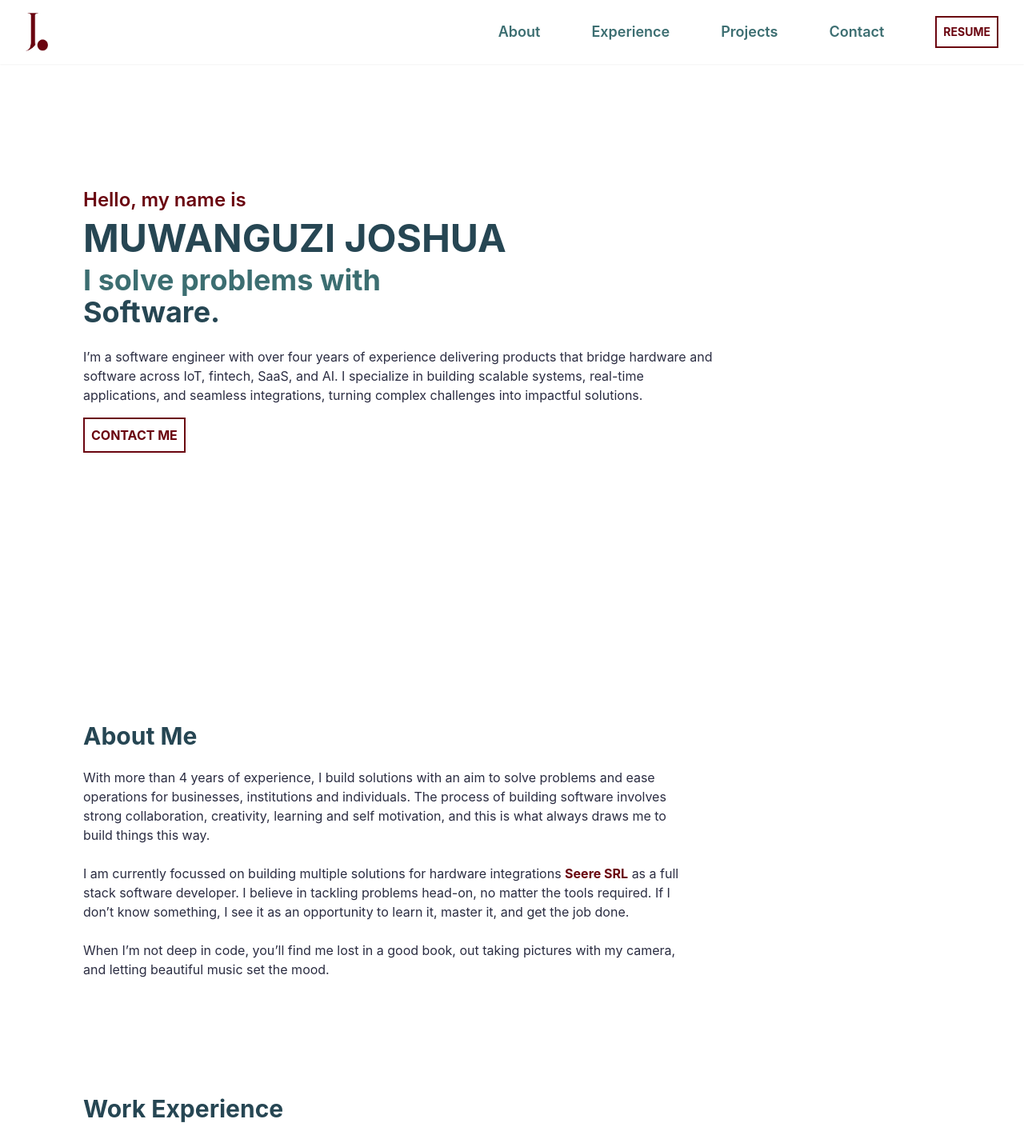
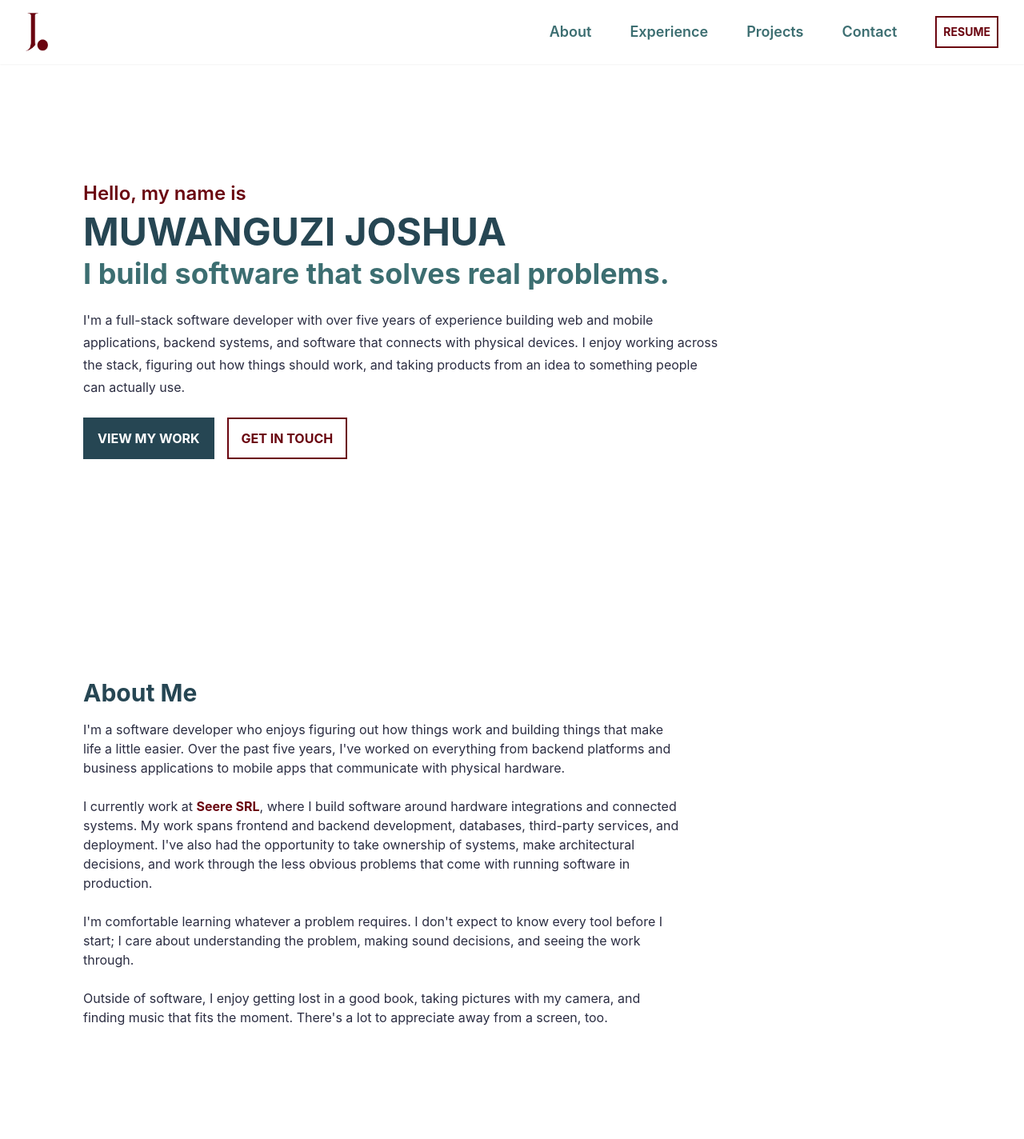
Before and after one commit to Joshuamjv2/portfolio-v1, a Next.js app: page / in a window 1280 px wide. Shown: the top 1424 px of the page at 80% size. Built offline with nearby package versions, Linux system fonts and the light colour scheme.

Commit message:
Refactor Navigation component for improved readability

```diff
--- a/components/Navigation/Navigation.js
+++ b/components/Navigation/Navigation.js
@@ -1,137 +1,243 @@
-import Image from "next/image"
-import logo from "../../public/images/josh-logo-done2.png"
-import { FontAwesomeIcon } from "@fortawesome/react-fontawesome";
-import Projects from "../Projects/Projects";
+import Image from "next/image";
+import logo from "../../public/images/josh-logo-done2.png";
+import Link from "next/link";
+import { useState } from "react";
 import Projects2 from "../Projects/Projects2";
-import Skill from "../Skill";
-import Link from "next/link";
 import SingleNav from "./SingleNav";
-import { useState } from "react";
 import Footer from "../Footer/Footer";
 import Experience from "../Experience/Experience";
 
-export default function Navigation(){
-    const [burgerOpen, setBurgerOpen] = useState(false)
+export default function Navigation() {
+  const [burgerOpen, setBurgerOpen] = useState(false);
 
-    const handleOnClickBurger = () => setBurgerOpen(!burgerOpen)
+  const handleOnClickBurger = () => {
+    setBurgerOpen(!burgerOpen);
+  };
 
-    const handleClickLink = () => burgerOpen == true && setBurgerOpen(!burgerOpen)
+  const handleClickLink = () => {
+    if (burgerOpen) setBurgerOpen(false);
+  };
+
+  const resumeUrl =
+    "https://drive.google.com/file/d/1KrU6ds-VLRFjQd50N8qVx64f5iBcUrL7/view?usp=sharing";
 
   return (
     <>
-        <div className="">
-            {/* Navigation  */}
-            <div className='flex items-center justify-between px-4 sm:px-8 py-4 bg-white shadow-sm fixed w-full z-10'>
-                <a href="" className="z-10">
-                    <Image src={logo} height={70} className="h-8 sm:h-12 w-auto"/>
-                </a>
-                {/* mobile */}
-                {burgerOpen && !burgerOpen == 0 && <div className="w-screen md:hidden">
-                    <ul className="flex flex-col items-center gap-5 text-center py-24 border-b border-[#e6e3e3] shadow-sm bg-white left-0 absolute w-full h-screen">
-                        {/* <SingleNav title={"Home"} address={"/"} handleClick={handleClickLink} /> */}
-                        <SingleNav title={"About"} address={"#about"} handleClick={handleClickLink} />
-                        <SingleNav title={"Experience"} address={"#experience"} handleClick={handleClickLink} />
-                        <SingleNav title={"Projects"} address={"#projects"} handleClick={handleClickLink} />
-                        <SingleNav title={"Contact"} address={"#contact"} handleClick={handleClickLink} />
-                            <Link onClick={handleClickLink} href={"https://drive.google.com/file/d/1KrU6ds-VLRFjQd50N8qVx64f5iBcUrL7/view?usp=sharing"} target="_blank">
-                            <li className="border-2 p-2 border-[#6A040F] text-[#6A040F] font-bold hover:shadow-md hover:transition-all duration-300 text-sm md:text-base sm:px-24">Resume</li>
+      <div>
+        {/* Navigation */}
+        <nav className="fixed z-10 flex w-full items-center justify-between bg-white px-4 py-4 shadow-sm sm:px-8">
+          <Link href="/" className="z-10" aria-label="Home">
+            <Image
+              src={logo}
+              alt="Joshua Muwanguzi logo"
+              height={70}
+              priority
+              className="h-8 w-auto sm:h-12"
+            />
           </Link>
+
+          {/* Mobile navigation */}
+          {burgerOpen && (
+            <div className="absolute left-0 top-full w-full bg-white md:hidden">
+              <ul className="flex min-h-screen flex-col items-center gap-5 border-b border-[#e6e3e3] py-24 text-center shadow-sm">
+                <SingleNav
+                  title="About"
+                  address="#about"
+                  handleClick={handleClickLink}
+                />
+                <SingleNav
+                  title="Experience"
+                  address="#experience"
+                  handleClick={handleClickLink}
+                />
+                <SingleNav
+                  title="Projects"
+                  address="#projects"
+                  handleClick={handleClickLink}
+                />
+                <SingleNav
+                  title="Contact"
+                  address="#contact"
+                  handleClick={handleClickLink}
+                />
+
+                <li>
+                  <Link
+                    onClick={handleClickLink}
+                    href={resumeUrl}
+                    target="_blank"
+                    rel="noopener noreferrer"
+                    className="inline-block border-2 border-[#6A040F] p-2 text-sm font-bold text-[#6A040F] transition-all duration-300 hover:shadow-md sm:px-24"
+                  >
+                    Resume
+                  </Link>
+                </li>
               </ul>
-                </div>}
-                {/* end mobile */}
-                {/* large screens */}
-                <ul className='hidden md:flex text-[#3c6e71] gap-6 xl:gap-16 font-medium items-center cursor-pointer'>
-                    {/* <SingleNav title={"Home"} address={"/"} /> */}
-                    <SingleNav title={"About"} address={"#about"} />
-                    <SingleNav title={"Experience"} address={"#experience"} />
-                    <SingleNav title={"Projects"} address={"#projects"} />
-                    <SingleNav title={"Contact"} address={"#contact"} />
-                    <Link href={"https://drive.google.com/file/d/1KrU6ds-VLRFjQd50N8qVx64f5iBcUrL7/view?usp=sharing"} target="_blank">
-                        <li className="border-2 p-2 uppercase border-[#6A040F] text-[#6A040F] font-bold hover:shadow-md hover:transition-all duration-300 text-sm ">Resume</li>
+            </div>
+          )}
+
+          {/* Desktop navigation */}
+          <ul className="hidden items-center gap-6 font-medium text-[#3c6e71] md:flex xl:gap-12">
+            <SingleNav title="About" address="#about" />
+            <SingleNav title="Experience" address="#experience" />
+            <SingleNav title="Projects" address="#projects" />
+            <SingleNav title="Contact" address="#contact" />
+
+            <li>
+              <Link
+                href={resumeUrl}
+                target="_blank"
+                rel="noopener noreferrer"
+                className="inline-block border-2 border-[#6A040F] p-2 text-sm font-bold uppercase text-[#6A040F] transition-all duration-300 hover:shadow-md"
+              >
+                Resume
               </Link>
+            </li>
           </ul>
-                <div onClick={handleOnClickBurger} className="hamburger relative cursor-pointer block md:hidden">
-                {/* check global.css for more styles on this */}
-                    <span className="bar" style={{
-                        transform: burgerOpen ? 'rotate(45deg) translate(12px': ""
-                    }}></span>
-                    <span className="bar" style={{
-                        opacity: burgerOpen ? 0: "",
-                        transition: "opacity 40ms"
 
-                    }}></span>
-                    <span className="bar" style={{
-                        transform: burgerOpen ? 'rotate(-45deg) translate(12px)': "",
-                        // transform: burgerOpen ? 'translateY(6px)': ""
-                    }}></span>
-                </div>
-            </div>
+          {/* Mobile menu button */}
+          <button
+            type="button"
+            onClick={handleOnClickBurger}
+            aria-label={burgerOpen ? "Close navigation menu" : "Open navigation menu"}
+            aria-expanded={burgerOpen}
+            className="hamburger relative z-10 block cursor-pointer md:hidden"
+          >
+            <span
+              className="bar"
+              style={{
+                transform: burgerOpen
+                  ? "rotate(45deg) translate(12px)"
+                  : "",
+              }}
+            />
+            <span
+              className="bar"
+              style={{
+                opacity: burgerOpen ? 0 : 1,
+                transition: "opacity 40ms",
+              }}
+            />
+            <span
+              className="bar"
+              style={{
+                transform: burgerOpen
+                  ? "rotate(-45deg) translate(12px)"
+                  : "",
+              }}
+            />
+          </button>
+        </nav>
+
         {/* Hero section */}
-            <div className="h-screen max-w-[1200px] px-4 sm:px-[2rem] lg:px-[4rem] mx-auto">
-                <div className="flex items-center h-full">
-                    <div className="">
-                        <h5 className="mb-2 text-[#6A040F] font-semibold md:text-xl xl:text-2xl">Hello, my name is</h5>
-                        <h1 className="uppercase font-bold text-[#264653] text-3xl sm:text-5xl">Muwanguzi Joshua</h1>
-                        <h2 className="text-[#3c6e71] hidden sm:block py-2 text-2xl md:text-4xl xl:text-4xl font-bold">I solve problems with <br></br> <span className="text-[#264653]">Software.</span></h2>
+        <header className="mx-auto h-screen max-w-[1200px] px-4 sm:px-8 lg:px-16">
+          <div className="flex h-full items-center">
+            <div>
+              <h5 className="mb-2 font-semibold text-[#6A040F] md:text-xl xl:text-2xl">
+                Hello, my name is
+              </h5>
 
-                        <p className="text-[#2b2d42] lg:text-base my-4 sm:block max-w-[800px]">
-                            I’m a software engineer with over four years of experience delivering products that bridge hardware and software across IoT, fintech, SaaS, and AI. I specialize in building scalable systems, real-time applications, and seamless integrations, turning complex challenges into impactful solutions.
+              <h1 className="text-3xl font-bold uppercase text-[#264653] sm:text-5xl">
+                Muwanguzi Joshua
+              </h1>
+
+              <h2 className="py-2 text-2xl font-bold text-[#3c6e71] sm:text-3xl md:text-4xl">
+                I build software that solves real problems.
+              </h2>
+
+              <p className="my-4 max-w-[800px] leading-7 text-[#2b2d42]">
+                I&apos;m a full-stack software developer with over five years
+                of experience building web and mobile applications, backend
+                systems, and software that connects with physical devices. I
+                enjoy working across the stack, figuring out how things should
+                work, and taking products from an idea to something people can
+                actually use.
               </p>
 
-                        <Link href={"#contact"}><button className="uppercase text-[#6A040F] border-2 p-2 border-[#6A040F] font-bold hover:shadow-md hover:transition-all duration-300 text-base">Contact Me</button></Link>
+              <div className="mt-6 flex flex-wrap gap-4">
+                <Link
+                  href="#projects"
+                  className="border-2 border-[#264653] bg-[#264653] px-4 py-3 font-bold uppercase text-white transition hover:opacity-90"
+                >
+                  View my work
+                </Link>
+
+                <Link
+                  href="#contact"
+                  className="border-2 border-[#6A040F] px-4 py-3 font-bold uppercase text-[#6A040F] transition hover:shadow-md"
+                >
+                  Get in touch
+                </Link>
               </div>
             </div>
           </div>
+        </header>
       </div>
 
+      <main className="mx-auto max-w-[1200px] px-4 sm:px-8 lg:px-16">
+        {/* About section */}
+        <section className="py-12" id="about">
+          <h2 className="mb-4 text-3xl font-bold text-[#264653]">
+            About Me
+          </h2>
 
-        <main className="px-4 sm:px-[2rem] max-w-[1200px] lg:px-[4rem] mx-auto">
-        {/* About Section */}
-            <section className="py-12" id="about">
-                <h2 className="text-3xl font-bold text-[#264653] mb-4"><span className="text-6xl md:text-8xl text-[#6A040F]"></span>About Me</h2>
-                <div className="xl:flex justify-between">
+          <div className="xl:flex xl:justify-between">
             <div className="max-w-[800px]">
-                        {/* <h3 className="text-[#3c6e71] text-2xl md:text-3xl font-bold pb-2 md:pb-6">My Background</h3> */}
-                        <p className="text-[#2b2d42] xl:pr-12 md:text-base lg:pb-0">
-                            With more than 4 years of experience, I build solutions with an aim to solve problems and ease operations for businesses, institutions and individuals. The process of building software involves strong collaboration, creativity, learning and self motivation, and this is what always draws me to build things this way.
+              <p className="text-[#2b2d42] xl:pr-12 md:text-base">
+                I&apos;m a software developer who enjoys figuring out how
+                things work and building things that make life a little easier.
+                Over the past five years, I&apos;ve worked on everything from
+                backend platforms and business applications to mobile apps
+                that communicate with physical hardware.
+
                 <br />
                 <br />
-                            I am currently focussed on building multiple solutions for hardware integrations  <span className="text-[#6a040f] font-bold"><a href="https://www.seere.cloud" target="_blank">Seere SRL</a></span> as a full stack software developer.
-                            I believe in tackling problems head-on, no matter the tools required. If I don’t know something, I see it as an opportunity to learn it, master it, and get the job done.
+
+                I currently work at{" "}
+                <a
+                  href="https://www.seere.cloud"
+                  target="_blank"
+                  rel="noopener noreferrer"
+                  className="font-bold text-[#6A040F] hover:underline"
+                >
+                  Seere SRL
+                </a>
+                , where I build software around hardware integrations and
+                connected systems. My work spans frontend and backend
+                development, databases, third-party services, and deployment.
+                I&apos;ve also had the opportunity to take ownership of
+                systems, make architectural decisions, and work through the
+                less obvious problems that come with running software in
+                production.
+
                 <br />
                 <br />
-                            When I’m not deep in code, you’ll find me lost in a good book, out taking pictures with my camera, and letting beautiful music set the mood.
+
+                I&apos;m comfortable learning whatever a problem requires. I
+                don&apos;t expect to know every tool before I start; I care
+                about understanding the problem, making sound decisions, and
+                seeing the work through.
+
+                <br />
+                <br />
+
+                Outside of software, I enjoy getting lost in a good book,
+                taking pictures with my camera, and finding music that fits
+                the moment. There&apos;s a lot to appreciate away from a
+                screen, too.
               </p>
-                    </div>
-                    <div className="mt-8 xl:mt-0 xl:w-1/2 hidden">
-                        {/* <h3 className="text-[#3c6e71] text-2xl md:text-3xl font-bold pb-2 md:pb-6">My Skills</h3> */}
-                        <ul className="grid grid-cols-2 md:grid-cols-3 gap-4">
-                            <Skill skill={"React"} />
-                            <Skill skill={"Python"} />
-                            <Skill skill={"Javascript"} />
-                            <Skill skill={"Typescript"} />
-                            <Skill skill={"AWS"}/>
-                            <Skill skill={"Integrations"} />
-                            <Skill skill={"CI/CD"} />
-                            <Skill skill={"Testing"} />
-                            <Skill skill={"Linux"} />
-                            <Skill skill={"Fast API"} />
-                            <Skill skill={"Django"} />
-                            <Skill skill={"SQL & NoSQL"} />
-                            <Skill skill={"GraphQl"} />
-                            <Skill skill={"Docker"} />
-                            <Skill skill={"Next Js"} />
-                            <Skill skill={"GitHub"} />
-                        </ul>
             </div>
           </div>
         </section>
 
-            {/* <Projects /> */}
+        {/* Experience */}
         <Experience />
+
+        {/* Projects */}
         <Projects2 />
       </main>
+
       <Footer />
     </>
-    )
+  );
 }
```
Lines whose indentation alone changed are shown as unchanged.
